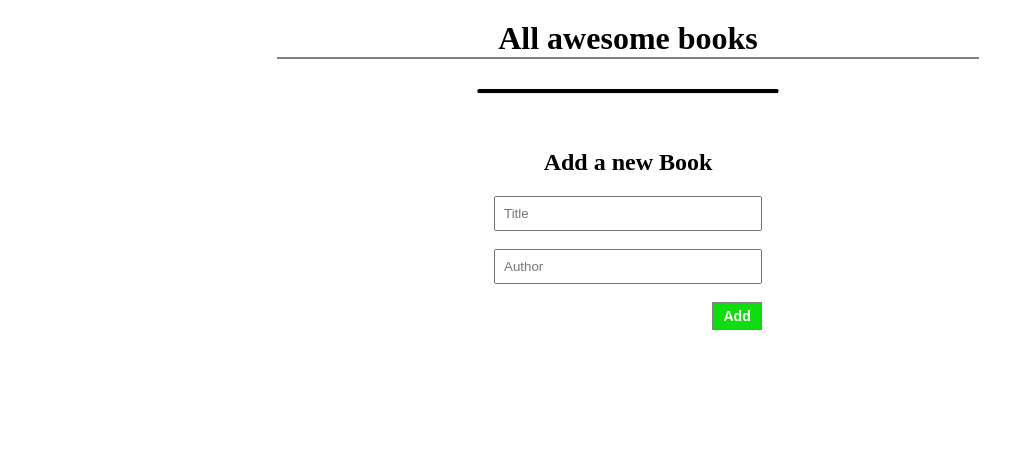
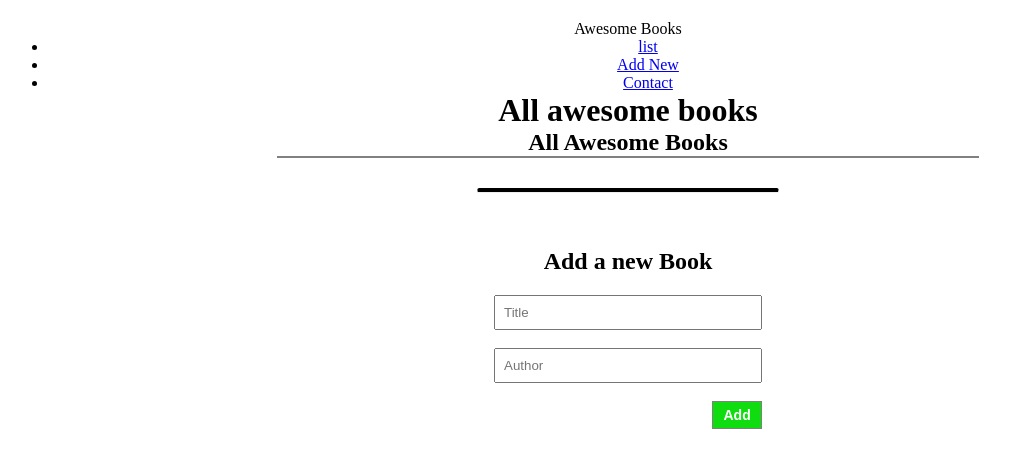
Before and after one commit to shahira-sadat/Awesome-books, a website: page index.html in a window 1280 px wide. Shown: the whole page, without its empty margins (12-1022 px from the left). Drawn offline with Linux system fonts and the light colour scheme.

Commit message:
Add Navigation, bookcontainer and contact section

```diff
--- a/index.html
+++ b/index.html
@@ -1,5 +1,6 @@
 <!DOCTYPE html>
 <html lang="en">
+
 <head>
     <meta charset="UTF-8" />
     <meta http-equiv="X-UA-Compatible" content="IE=edge" />
@@ -11,30 +12,46 @@
 <body>
     <div class="container">
         <header>
+            <nav class="main-nav">
+                <div>
+                    <p class="logo">
+                        Awesome Books
+                    </p>
+                </div>
+                <div>
+                    <ul class="nav-list">
+                        <li class="nav-item">
+                            <a class="nav-link" href="#" id="triggerBookDisplay">list</a>
+                        </li>
+                        <li class="nav-item">
+                            <a class="nav-link" href="#" id="triggerBookForm">Add New</a>
+                        </li>
+                        <li class="nav-item">
+                            <a class="nav-link" href="#" id="triggerContact">Contact</a>
+                        </li>
+                    </ul>
+                </div>
+            </nav>
             <h1>All awesome books</h1>
         </header>
         <main>
-        <section class="books"></section>
+            <span class="time-now"></span>
+            <section class="books-container">
+                <h1 class="h1 home">All Awesome Books</h1>
+                <div class="books"></div>
                 <hr class="bottom-border" />
-        <section class="form" >
+            </section>
+            <section class="form">
                 <h2>Add a new Book</h2>
                 <form>
-            <input
-              type="text"
-              class="title-input"
-              placeholder="Title"
-            /><br /><br />
-            <input
-              type="text"
-              class="author-input"
-              placeholder="Author"
-            /><br /><br />
+                    <input type="text" class="title-input" placeholder="Title" /><br /><br />
+                    <input type="text" class="author-input" placeholder="Author" /><br /><br />
                     <button id="addBtn">Add</button>
                 </form>
-
             </section>
         </main>
     </div>
     <script src="main.js" defer></script>
 </body>
+
 </html>
```
Lines whose indentation alone changed are shown as unchanged.
